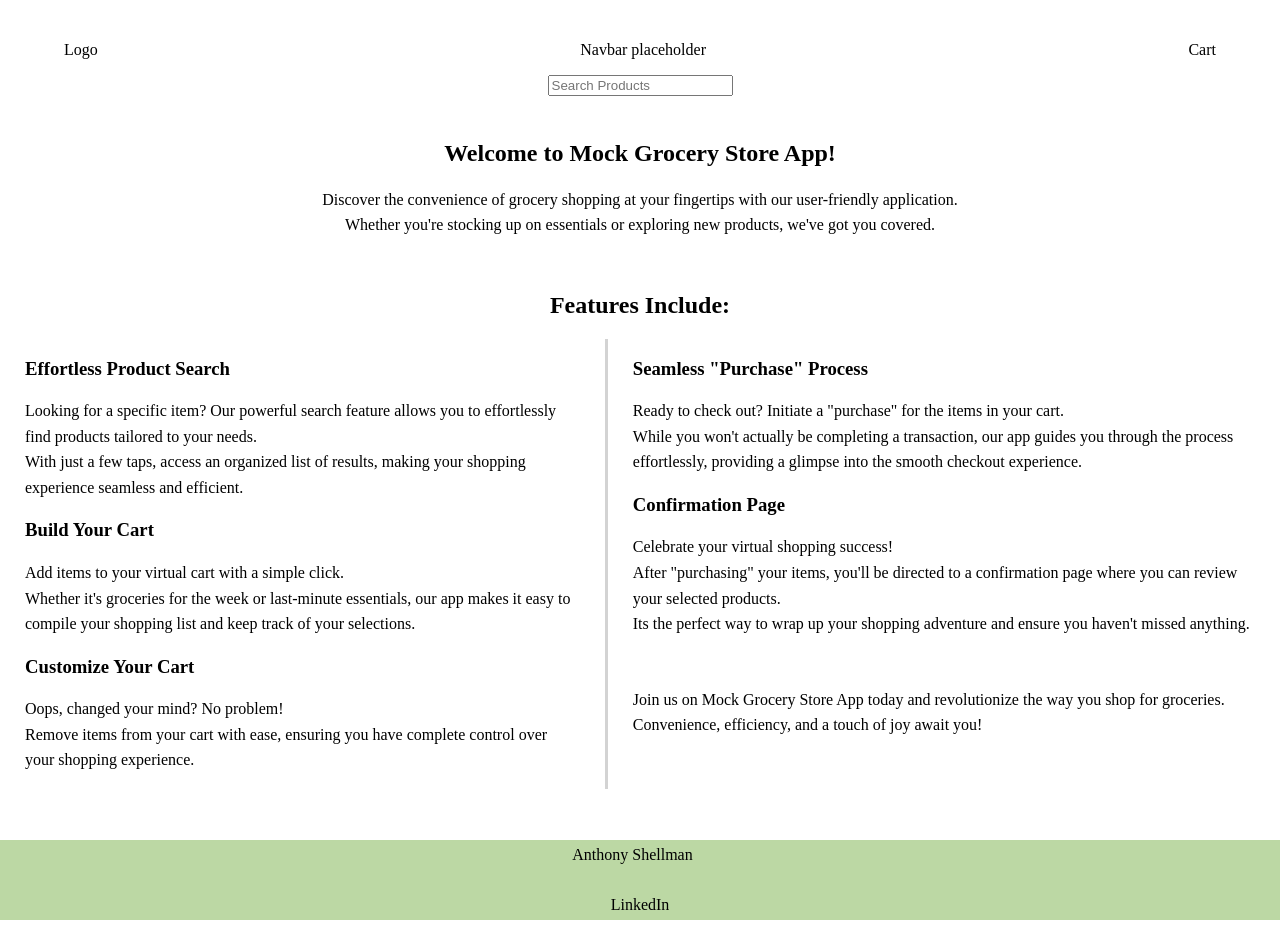
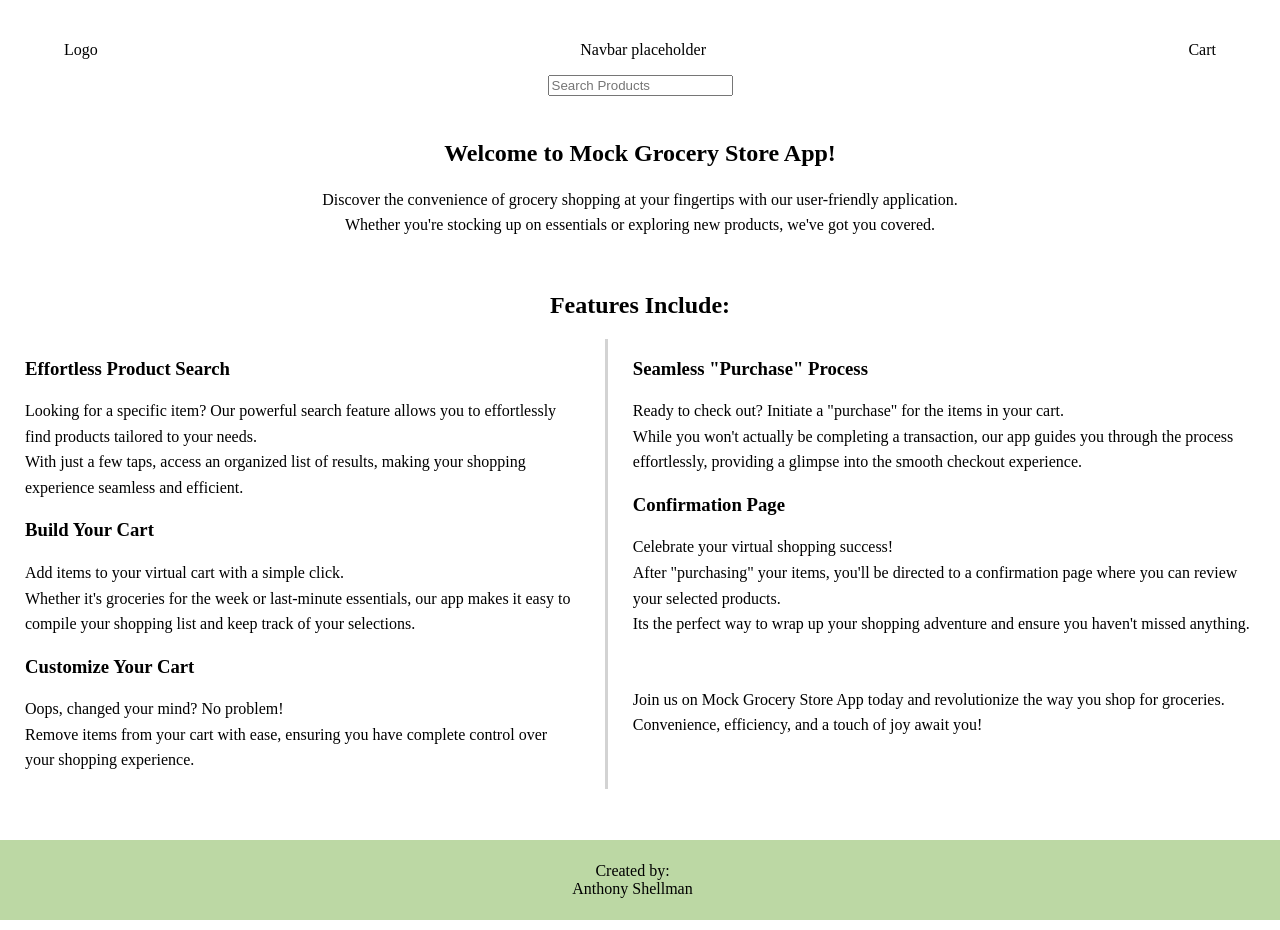
Before and after one commit to Ant-Shell/fe-take-home-mgsa, a React (Vite) app: page / in a window 1280 px wide. Built offline with nearby package versions, Linux system fonts and the light colour scheme; no server answers.

Commit message:
Adjust text

```diff
--- a/src/components/Footer/Footer.jsx
+++ b/src/components/Footer/Footer.jsx
@@ -5,10 +5,8 @@ const Footer = () => {
     <footer className='footer'>
       <div className='footer-info'>
         <p className='footer-name'>
+          Created by:<br/>
           Anthony Shellman
-        </p>
-        <p>
-          LinkedIn
         </p>
       </div>
     </footer>
```
